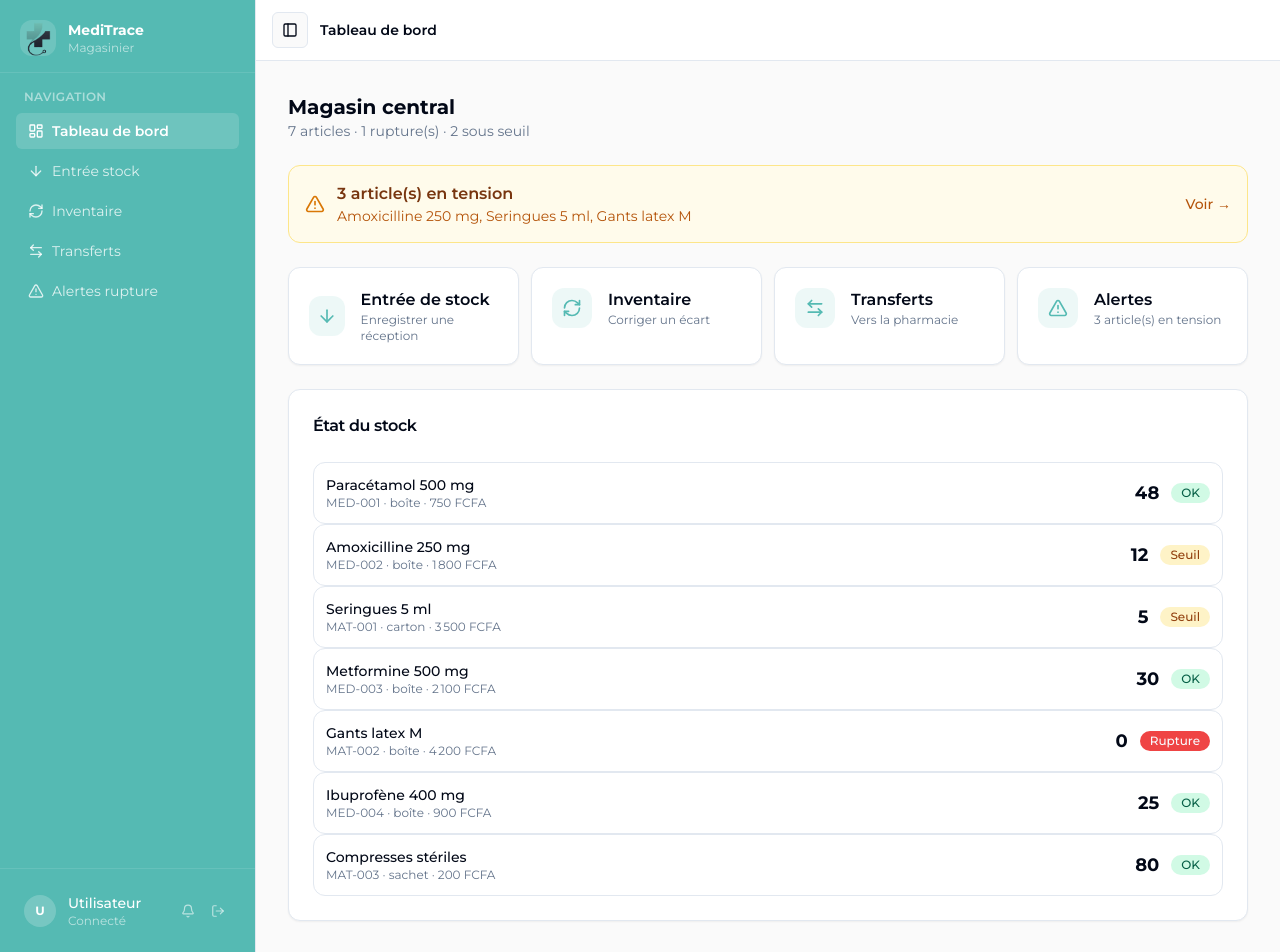
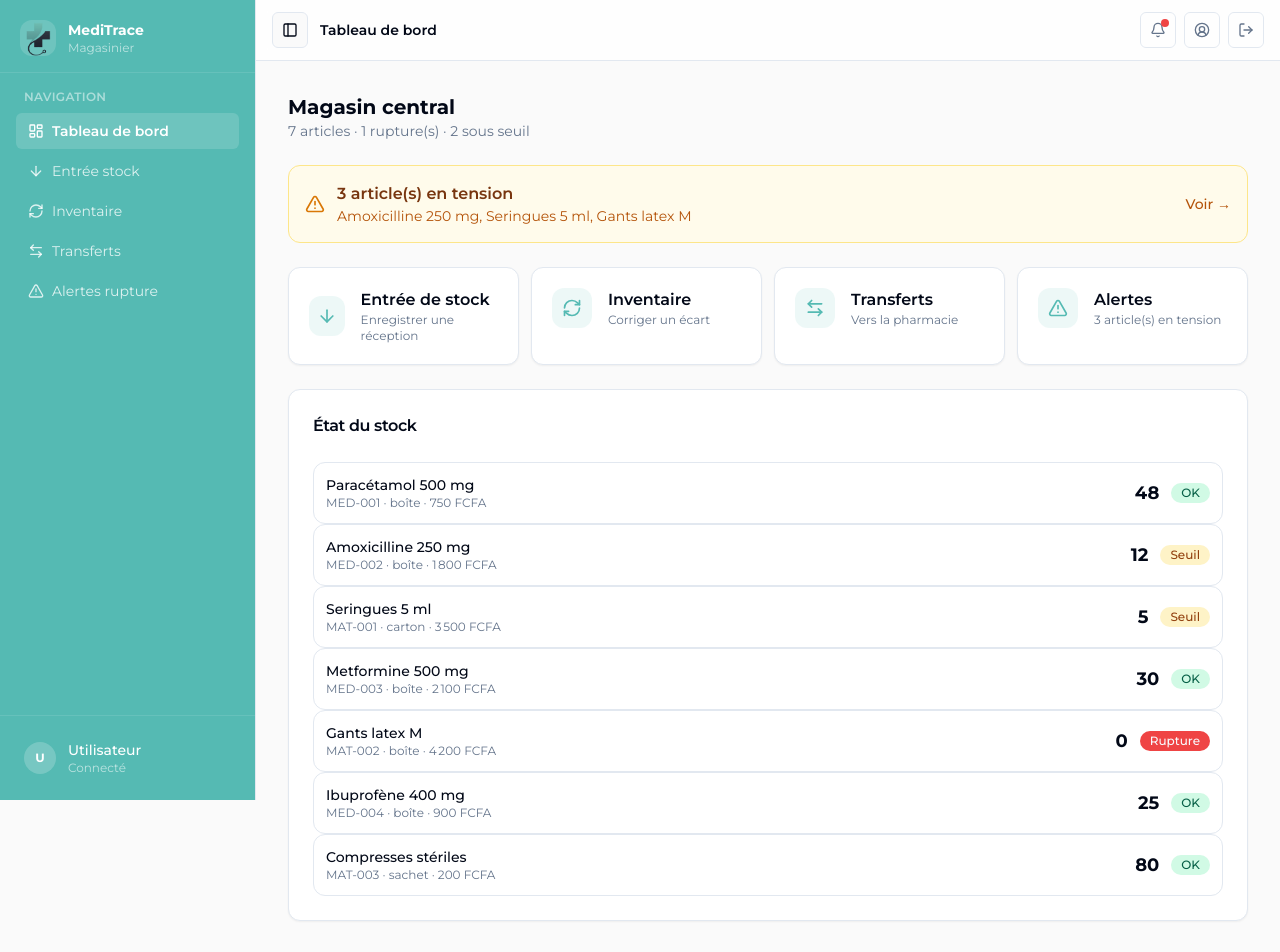
Before and after one commit to Handsomeboy990/MediStack, a Next.js app in the folder frontend/: page /storekeeper in a window 1280 px wide. Built offline with nearby package versions, Linux system fonts and the light colour scheme.

Commit message:
refactor(ui): update LoginPage layout and enhance AppSidebar functionality

```diff
--- a/frontend/src/app/login/page.tsx
+++ b/frontend/src/app/login/page.tsx
@@ -6,6 +6,7 @@ import { Eye, EyeOff } from 'lucide-react';
 
 import { Button } from '@/components/ui/button';
 import { Input } from '@/components/ui/input';
+import Link from 'next/link';
 
 export default function LoginPage() {
   const [showPwd, setShowPwd] = useState(false);
@@ -22,18 +23,18 @@ export default function LoginPage() {
         </div>
 
         {/* Logo */}
-        <div className="relative flex items-center gap-3">
-          <div className="flex h-12 w-44 items-center justify-center overflow-hidden rounded-2xl bg-white/20 px-3">
+       <Link href="/" className="relative flex items-center gap-3">
+  <div className="flex items-center justify-center overflow-hidden rounded-2xl bg-white/70 p-3">
     <Image
       src="/logo.png"
       alt="MediTrace"
       width={220}
       height={72}
-              className="h-8 w-auto object-contain"
+      className="h-[100px] w-auto object-contain"
       priority
     />
   </div>
-        </div>
+</Link>
 
         {/* Accroche centrale */}
         <div className="relative space-y-6">
--- a/frontend/src/components/app-sidebar.tsx
+++ b/frontend/src/components/app-sidebar.tsx
@@ -3,7 +3,7 @@
 import Link from 'next/link';
 import Image from 'next/image';
 import { usePathname } from 'next/navigation';
-import { Bell, LogOut } from 'lucide-react';
+import { Bell, LogOut, UserCircle2 } from 'lucide-react';
 
 import {
   Sidebar, SidebarContent, SidebarFooter, SidebarGroup, SidebarGroupContent,
@@ -19,7 +19,7 @@ function AppSidebar() {
   const config = currentRole ? roleNavConfig[currentRole] : null;
 
   return (
-    <Sidebar collapsible="icon" className="bg-primary text-primary-foreground">
+    <Sidebar collapsible="icon" className="h-screen md:sticky md:top-0 bg-primary text-primary-foreground">
       <SidebarHeader className="border-b border-white/10 pb-4">
         <div className="flex items-center gap-3 px-1 pt-1">
           <div className="flex h-9 w-9 shrink-0 items-center justify-center overflow-hidden rounded-xl bg-white/15">
@@ -99,14 +99,6 @@ function AppSidebar() {
             <p className="truncate text-sm font-medium text-primary-foreground">Utilisateur</p>
             <p className="truncate text-xs text-primary-foreground/60">Connecté</p>
           </div>
-          <div className="group-data-[state=collapsed]/sidebar:hidden flex gap-1">
-            <Link href="/notifications" className="rounded-md p-1.5 text-primary-foreground/60 hover:bg-white/10 hover:text-primary-foreground">
-              <Bell className="h-3.5 w-3.5" />
-            </Link>
-            <Link href="/login" className="rounded-md p-1.5 text-primary-foreground/60 hover:bg-white/10 hover:text-primary-foreground">
-              <LogOut className="h-3.5 w-3.5" />
-            </Link>
-          </div>
         </div>
       </SidebarFooter>
       <SidebarRail />
@@ -116,7 +108,10 @@ function AppSidebar() {
 
 function AppShell({ children }: { children: React.ReactNode }) {
   const pathname = usePathname();
-  const showSidebar = roleOrder.some((r) => pathname.startsWith(r));
+  const appRoutesWithSidebar = ['/profil', '/notifications'];
+  const showSidebar =
+    roleOrder.some((r) => pathname.startsWith(r)) ||
+    appRoutesWithSidebar.some((route) => pathname.startsWith(route));
 
   if (!showSidebar) return <>{children}</>;
 
@@ -125,16 +120,45 @@ function AppShell({ children }: { children: React.ReactNode }) {
   const currentItem = config?.items.find((item) =>
     item.href === currentRole ? pathname === item.href : pathname.startsWith(item.href),
   );
-  const pageTitle = currentItem?.label ?? config?.label ?? 'MediTrace';
+  const staticTitles: Record<string, string> = {
+    '/profil': 'Profil',
+    '/notifications': 'Notifications',
+  };
+  const staticTitle = Object.entries(staticTitles).find(([route]) => pathname.startsWith(route))?.[1];
+  const pageTitle = currentItem?.label ?? staticTitle ?? config?.label ?? 'MediTrace';
 
   return (
     <SidebarProvider>
       <div className="flex min-h-screen w-full">
         <AppSidebar />
         <SidebarInset>
-          <SidebarInsetHeader className="border-b bg-white">
+          <SidebarInsetHeader className="sticky top-0 z-40 border-b bg-white/95 backdrop-blur supports-[backdrop-filter]:bg-white/80">
             <SidebarTrigger />
             <h2 className="text-sm font-semibold text-foreground">{pageTitle}</h2>
+            <div className="ml-auto flex items-center gap-2">
+              <Link
+                href="/notifications"
+                aria-label="Notifications"
+                className="relative inline-flex h-9 w-9 items-center justify-center rounded-md border border-border text-muted-foreground transition hover:bg-accent hover:text-accent-foreground"
+              >
+                <Bell className="h-4 w-4" />
+                <span className="absolute right-1.5 top-1.5 h-2 w-2 rounded-full bg-red-500" />
+              </Link>
+              <Link
+                href="/profil"
+                aria-label="Profil"
+                className="inline-flex h-9 w-9 items-center justify-center rounded-md border border-border text-muted-foreground transition hover:bg-accent hover:text-accent-foreground"
+              >
+                <UserCircle2 className="h-4 w-4" />
+              </Link>
+              <Link
+                href="/login"
+                aria-label="Déconnexion"
+                className="inline-flex h-9 w-9 items-center justify-center rounded-md border border-border text-muted-foreground transition hover:bg-accent hover:text-accent-foreground"
+              >
+                <LogOut className="h-4 w-4" />
+              </Link>
+            </div>
           </SidebarInsetHeader>
           <div className="bg-background p-4 sm:p-6 lg:p-8">{children}</div>
         </SidebarInset>
```
Lines whose indentation alone changed are shown as unchanged.
